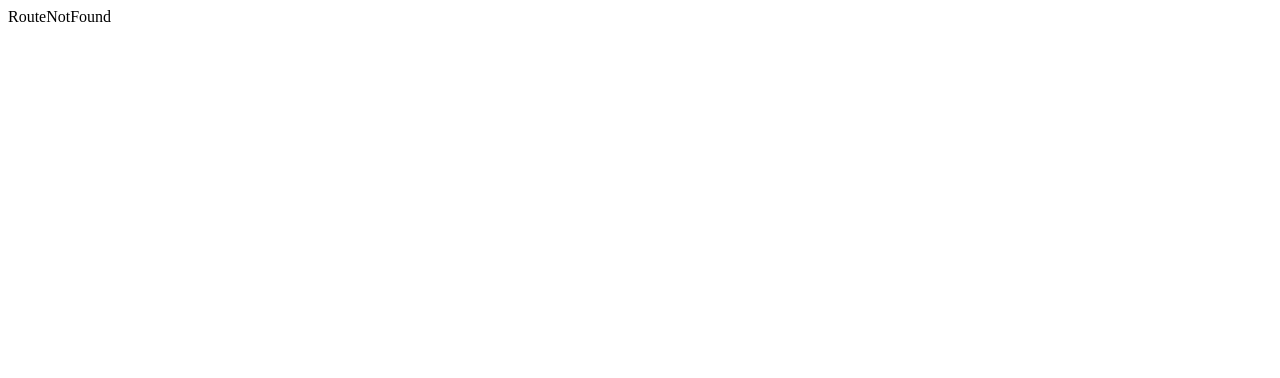
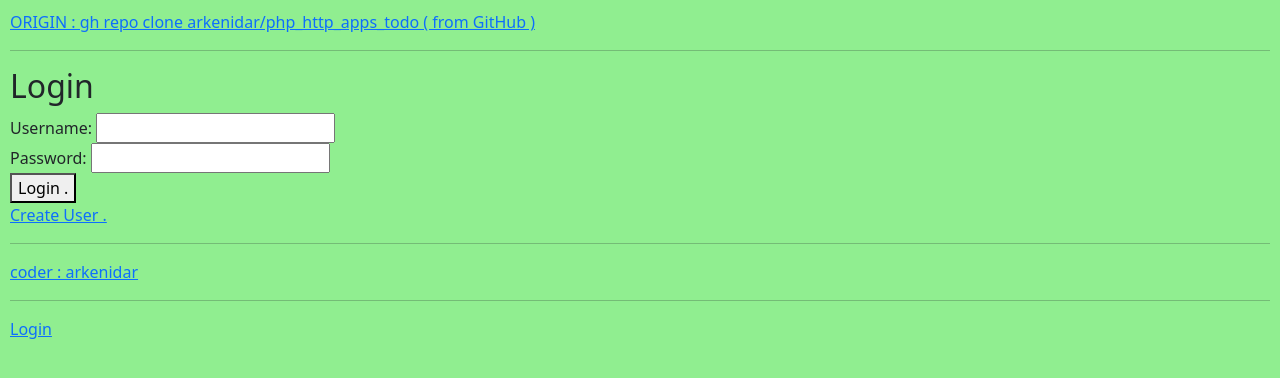
Before and after one commit to arkenidar/php_http_apps_todo, a PHP site: page /router.php?r=user_login_form in a window 1280 px wide. Before the commit the part shown is almost empty. Shown: the top 378 px of the page. Run offline with PHP 8.4, Linux system fonts and the light colour scheme; some libraries are stand-ins or nearby versions.

Commit message:
feat: add user authentication and management functionality

```diff
--- a/db/todo_db.sqlite.sql
+++ b/db/todo_db.sqlite.sql
@@ -6,6 +6,12 @@ CREATE TABLE `todos` (
     `description` TEXT
 );
 
+CREATE TABLE `users` (
+    `id` INTEGER PRIMARY KEY AUTOINCREMENT,
+    `username` TEXT UNIQUE,
+    `password` TEXT
+);
+
 INSERT INTO `todos` VALUES (1, 0, 'task #2');
 
 INSERT INTO `todos` VALUES (2, 0, 'task #3');
--- /dev/null
+++ b/manager/user_manager.php
@@ -0,0 +1,28 @@
+<?php
+
+require_once '../db/red-bean-orm-use.php';
+
+//-----------------------------------------
+// user_manager.php
+//-----------------------------------------
+
+function user_authenticate($username, $password)
+{
+    $user = R::findOne('users', 'username = ?', [$username]);
+    if ($user && password_verify($password, $user->password)) {
+        return true;
+    }
+    return false;
+}
+
+function user_render_user_login_form()
+{
+    require_once '../templates/lib_template.php';
+    echo apply_template('user/template_user_login_form');
+}
+
+function user_render_user_create_form()
+{
+    require_once '../templates/lib_template.php';
+    echo apply_template('user/template_user_create_form');
+}
--- a/routes/_router.php
+++ b/routes/_router.php
@@ -3,6 +3,9 @@
 // file for routes
 require_once '../routes/routes_todo.php';
 
+// file for routes
+require_once '../routes/routes_user.php';
+
 // home page redirect to todo_list
 $routes[''] = function ($request_variables) {
     redirect_to('todo_list');
--- a/routes/response_utilities.php
+++ b/routes/response_utilities.php
@@ -32,3 +32,16 @@ function json_response($data)
     header_content_type('application/json');
     echo json_encode($data, JSON_PRETTY_PRINT);
 }
+
+function is_logged_in()
+{
+    return isset($_SESSION['user']);
+}
+
+function require_login()
+{
+    if (!is_logged_in()) {
+        redirect_to('user_login_form');
+        exit();
+    }
+}
--- a/routes/routes_todo.php
+++ b/routes/routes_todo.php
@@ -8,18 +8,21 @@ require_once '../routes/response_utilities.php';
 
 function routes_todo_list($request_variables)
 {
+    require_login();
     require_once '../manager/todo_manager.php';
     todo_render();
-};
+}
 
 function routes_todo_list_json_get($request_variables)
 {
+    require_login();
     require_once '../manager/todo_manager.php';
     json_response(todo_list());
-};
+}
 
 function routes_todo_add($request_variables)
 {
+    require_login();
     require_once '../manager/todo_manager.php';
     todo_add($request_variables['item']);
     redirect_to('todo_list');
@@ -27,6 +30,7 @@ function routes_todo_add($request_variables)
 
 function routes_todo_remove($request_variables)
 {
+    require_login();
     require_once '../manager/todo_manager.php';
     todo_remove($request_variables['id']);
     redirect_to('todo_list');
@@ -34,6 +38,7 @@ function routes_todo_remove($request_variables)
 
 function routes_todo_detail($request_variables)
 {
+    require_login();
     require_once '../manager/todo_manager.php';
     if (!isset($request_variables['id'])) return;
     $id = (int)$request_variables['id'];
@@ -42,6 +47,7 @@ function routes_todo_detail($request_variables)
 
 function routes_todo_update_description($request_variables)
 {
+    require_login();
     require_once '../manager/todo_manager.php';
     if (!isset($request_variables['id'])) return;
     if (!isset($request_variables['description'])) return;
@@ -53,6 +59,7 @@ function routes_todo_update_description($request_variables)
 
 function routes_todo_update_state($request_variables)
 {
+    require_login();
     require_once '../manager/todo_manager.php';
     if (!isset($request_variables['id'])) return;
     if (!isset($request_variables['state'])) return;
--- /dev/null
+++ b/routes/routes_user.php
@@ -0,0 +1,38 @@
+<?php
+
+require_once '../routes/response_utilities.php';
+
+//-----------------------------------------
+// routes_user.php
+//-----------------------------------------
+
+function routes_user_create_form($request_variables)
+{
+    require_once '../manager/user_manager.php';
+    user_render_user_create_form();
+}
+
+function routes_user_login_form($request_variables)
+{
+    require_once '../manager/user_manager.php';
+    user_render_user_login_form();
+}
+
+function routes_user_login_submit($request_variables)
+{
+    require_once '../manager/user_manager.php';
+    $username = $request_variables['username'];
+    $password = $request_variables['password'];
+    if (user_authenticate($username, $password)) {
+        $_SESSION['user'] = $username;
+        redirect_to('');
+    } else {
+        redirect_to('user_login_form&error=invalid_credentials');
+    }
+}
+
+function routes_user_logout($request_variables)
+{
+    session_destroy();
+    redirect_to('user_login_form');
+}
--- a/templates/template_wrapper.php
+++ b/templates/template_wrapper.php
@@ -32,6 +32,15 @@
     <hr>
     <a href="https://arkenidar.com/coder.html" target="_blank"> coder : arkenidar </a>
 
+    <hr>
+    <?php
+    if (isset($_SESSION['user'])) {
+        echo 'Logged in as ' . $_SESSION['user'] . ' | ';
+        echo '<a href="router.php?r=user_logout">Logout</a>';
+    } else {
+        echo '<a href="router.php?r=user_login_form">Login</a>';
+    }
+    ?>
 </body>
 
 </html>
--- /dev/null
+++ b/templates/user/template_user_login_form.php
@@ -0,0 +1,26 @@
+<?php
+$_wrap_with('template_wrapper');
+?>
+
+<?php
+$GLOBALS['_title_tag_content'] = 'Login';
+?>
+
+<h2>Login</h2>
+<form method="post" action="router.php?r=user_login_submit">
+    <label for="username">Username:</label>
+    <input type="text" id="username" name="username" required>
+    <br>
+    <label for="password">Password:</label>
+    <input type="password" id="password" name="password" required>
+    <br>
+    <button type="submit">Login .</button>
+</form>
+<div>
+    <?php
+    if (isset($_GET['error']) && $_GET['error'] == 'invalid_credentials') {
+        echo 'Invalid credentials!';
+    }
+    ?>
+</div>
+<a href="router.php?r=user_create_form">Create User .</a>
```
Also changed, not shown: templates/user/template_user_create_form.php (added, +46 -0 lines).
